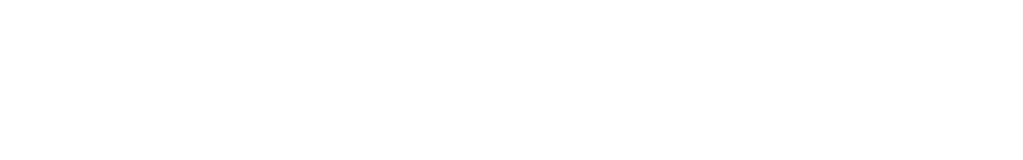
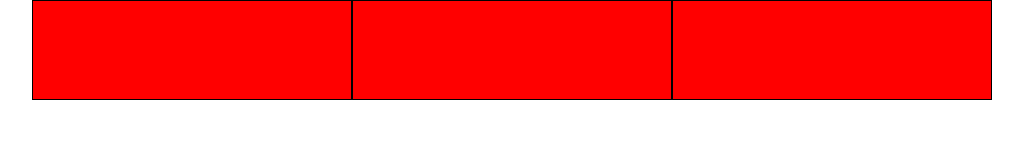
Before and after one commit to MattiaPiazzolla/html-css-boolando, a plain HTML site: page index.html in a window 1280 px wide. Shown: the whole page, without its empty margins (128-1151 px from the left). Drawn offline with Linux system fonts and the light colour scheme.

Commit message:
[FEAT] style definition for the header (using colored boxes)

```diff
--- /dev/null
+++ b/css/style.css
@@ -0,0 +1,28 @@
+*{
+    margin: 0;
+    padding: 0;
+    box-sizing: border-box;
+}
+
+/*LAYOUT CLASS*/
+
+.container{
+    width: 75%;
+    margin: 0 auto;
+}
+
+.row{
+    display: flex;
+    flex-wrap: wrap;
+}
+
+.col-33{
+    width: calc(100%/3);
+}
+
+/*PAGE STYLES*/
+.content{
+    background-color: red;
+    border: 1px solid black;
+    height: 100px;
+}
--- a/index.html
+++ b/index.html
@@ -3,11 +3,24 @@
 <head>
     <meta charset="UTF-8">
     <meta name="viewport" content="width=device-width, initial-scale=1.0">
+    <link rel="stylesheet" href="./css/style.css">
     <title>Boolando</title>
 </head>
 <body>
     <header>
-
+        <div class="container">
+            <div class="row">
+                <div class="col-33">
+                    <div class="content"></div>
+                </div>
+                <div class="col-33">
+                    <div class="content"></div>
+                </div>
+                <div class="col-33">
+                    <div class="content"></div>
+                </div>
+            </div>
+        </div>
     </header>
     <main>
 
```
Also changed, not shown: css/styles.css (deleted).
